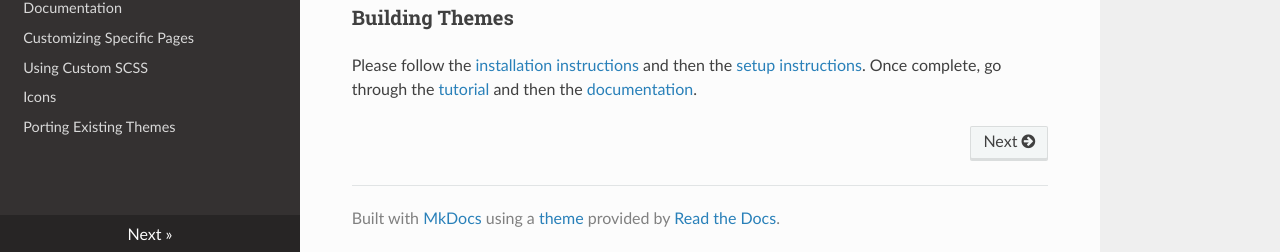
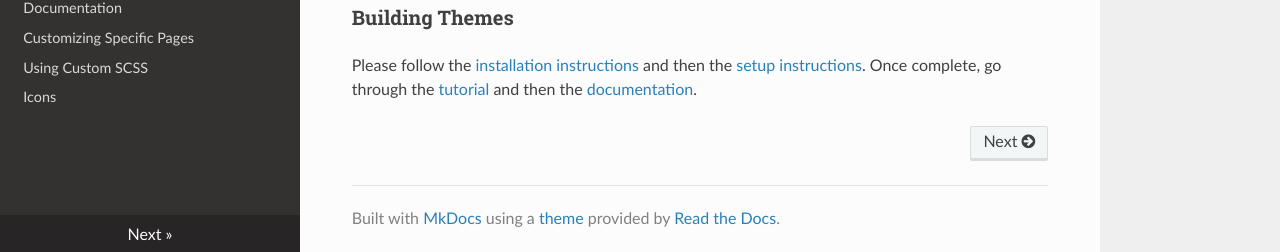
Before and after one commit to lightspeedvt/lsvt-docs, an MkDocs documentation site: the page built from docs/index.md, in a window 1280 px wide and 1063 px high. Shown: the part 808-1060 px from the top of the window. Built offline with MkDocs 1.6.1, drawn with Linux system fonts in a browser that asks for light colours; nearby versions of some CDN libraries; old or Windows-style settings are respelled for this version of MkDocs.

Commit message:
Removed extra reference to porting page

```diff
--- a/mkdocs.yml
+++ b/mkdocs.yml
@@ -24,5 +24,4 @@ pages:
 - ['boilerplate/specific-pages.md', 'Reference', 'Customizing Specific Pages']
 - ['boilerplate/scss.md', 'Reference', 'Using Custom SCSS']
 - ['boilerplate/icons.md', 'Reference', 'Icons']
-- ['boilerplate/porting.md', 'Reference', 'Porting Existing Themes']
 theme: readthedocs
```
